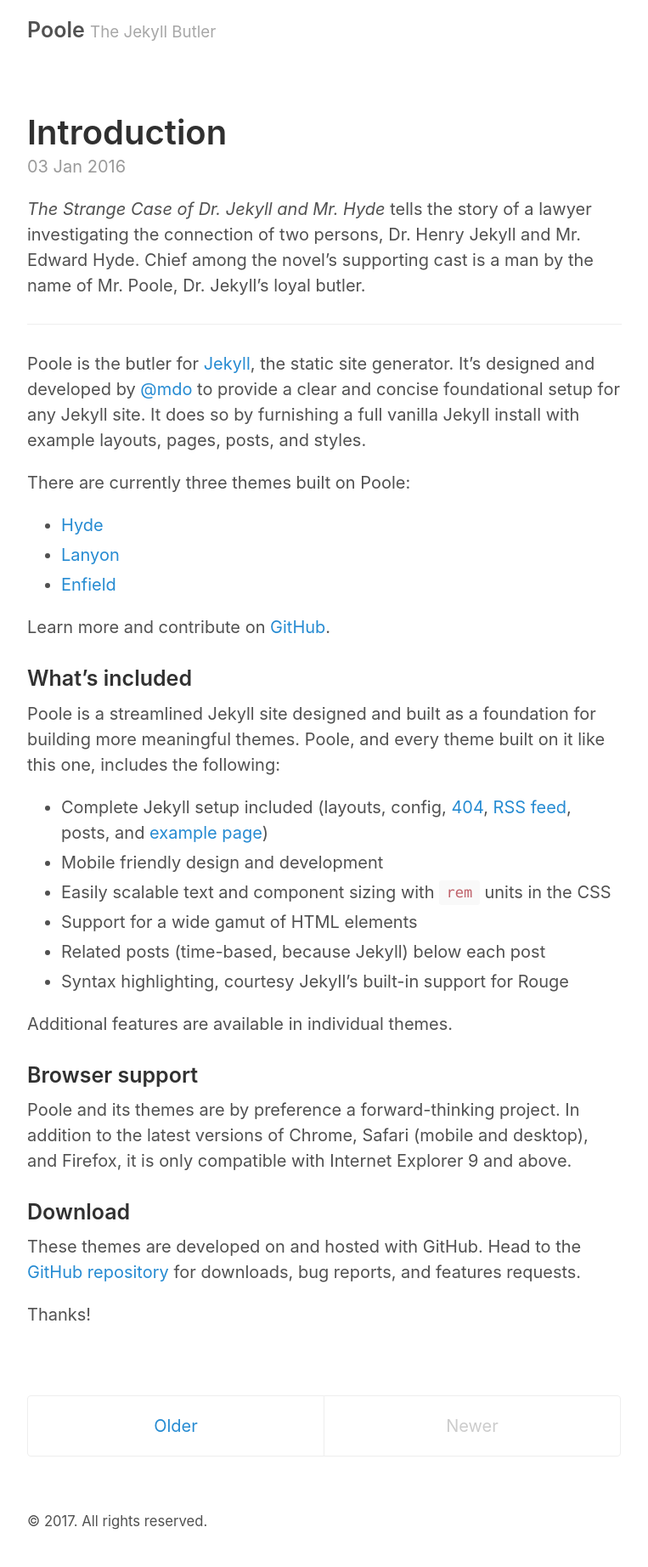
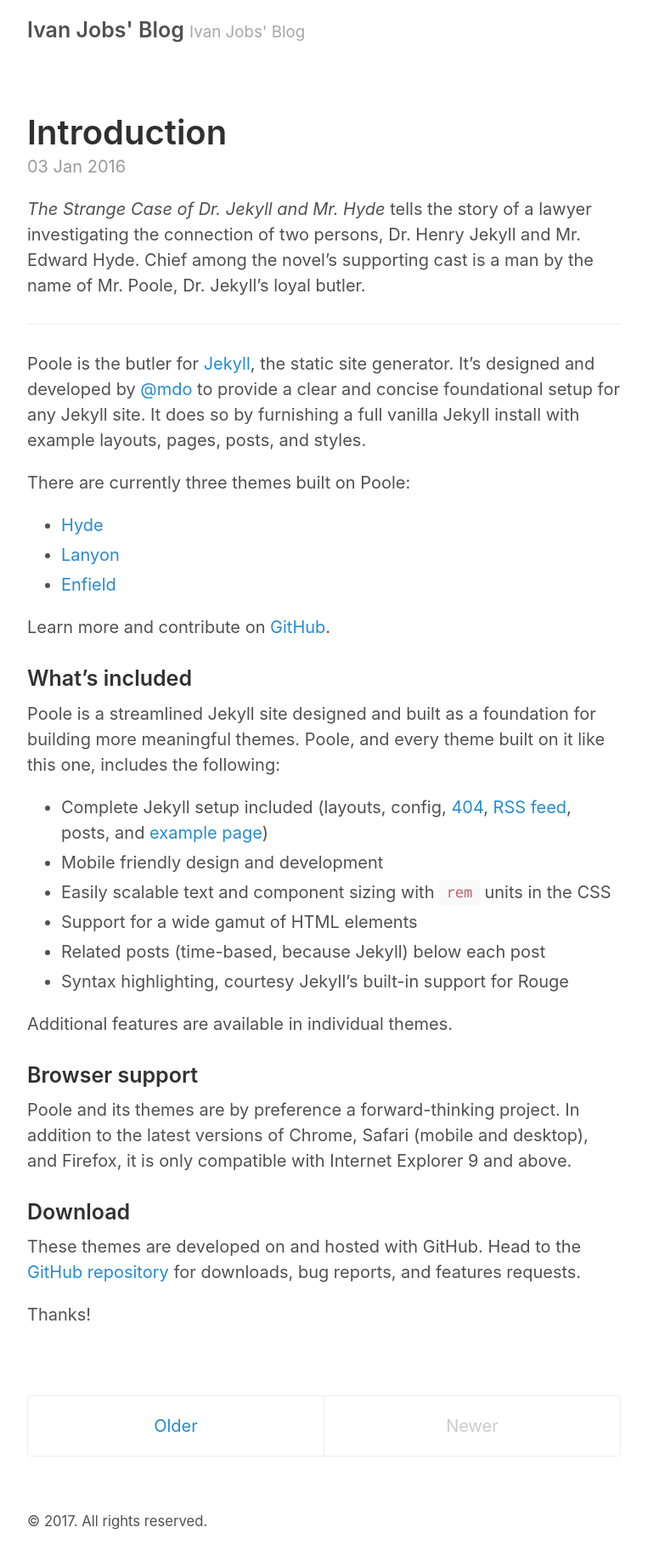
Before and after one commit to Jacco-su/IvanJobs.github.io, a Jekyll site: the page built from index.html, in a window 1280 px wide. Shown: the whole page at 85% size, without its empty margins (258-1021 px from the left). Built offline with Jekyll 4.4.1, drawn with Linux system fonts in a browser that asks for light colours; the list of posts is cut into pages by our own code.

Commit message:
refine and add comments

```diff
--- a/_config.yml
+++ b/_config.yml
@@ -2,9 +2,9 @@
 permalink:           pretty
 
 # Setup
-title:               Poole
-tagline:             The Jekyll Butler
-url:                 http://getpoole.com
+title:               Ivan Jobs' Blog
+tagline:             Ivan Jobs' Blog
+url:                 https://ivanjobs.github.io
 paginate:            1
 baseurl:             ""
 
@@ -17,14 +17,9 @@ sass:
 
 # About/contact
 author:
-  name:              Mark Otto
-  url:               https://twitter.com/mdo
-  email:             markdotto@gmail.com
-
-# Custom vars
-version:             2.0.0
-github:
-  repo:              https://github.com/poole/poole
+  name:              Ivan Jobs
+  url:               https://github.com/ivanjobs
+  email:             ivan-he@zamplus.com
 
 # Gems
 gems:
--- a/_layouts/default.html
+++ b/_layouts/default.html
@@ -23,6 +23,22 @@
         </small>
       </footer>
     </div>
+    {% if page.comments %}
+    <div id="disqus_thread"></div>
+    <script type="text/javascript">
+        /* * * CONFIGURATION VARIABLES * * */
+        var disqus_shortname = 'programminginvestigations';
+
+        /* * * DON'T EDIT BELOW THIS LINE * * */
+        (function() {
+            var dsq = document.createElement('script'); dsq.type = 'text/javascript'; dsq.async = true;
+            dsq.src = '//' + disqus_shortname + '.disqus.com/embed.js';
+            (document.getElementsByTagName('head')[0] || document.getElementsByTagName('body')[0]).appendChild(dsq);
+        })();
+    </script>
+    <noscript>Please enable JavaScript to view the <a href="https://disqus.com/?ref_noscript" rel="nofollow">comments powered by Disqus.</a></noscript>
+    <a href="http://disqus.com" class="dsq-brlink">comments powered by <span class="logo-disqus">Disqus</span></a>
+    {% endif %}
 
     {% if site.analytics_id %}
      <script>
--- a/_layouts/page.html
+++ b/_layouts/page.html
@@ -1,5 +1,6 @@
 ---
 layout: default
+comments: true
 ---
 
 <article class="page">
--- a/_layouts/post.html
+++ b/_layouts/post.html
@@ -1,5 +1,6 @@
 ---
 layout: default
+comments: true
 ---
 
 <article class="post">
```
Also changed, not shown: _includes/comments.html (added, +20 -0 lines).
